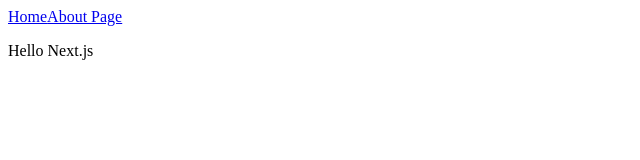
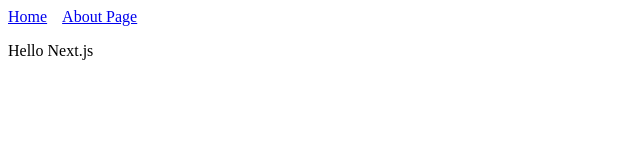
Before and after one commit to jinwoo-jeon0/Hello-Next.js, a Next.js app: page / in a window 1280 px wide. Shown: the top 160 px of the page, without its empty margins (0-640 px from the left). Built offline with nearby package versions, Linux system fonts and the light colour scheme.

Commit message:
Add margin to right

```diff
--- a/components/Header.js
+++ b/components/Header.js
@@ -1,12 +1,16 @@
 import Link from 'next/link';
+
+const linkStyle = {
+  marginRight: 15,
+};
 
 const Header = () => (
   <div>
     <Link href="/">
-      <a title="Home">Home</a>
+      <a title="Home" style={linkStyle}>Home</a>
     </Link>
     <Link href="/about">
-      <a title="About Page">About Page</a>
+      <a title="About Page" style={linkStyle}>About Page</a>
     </Link>
   </div>
 );
```
